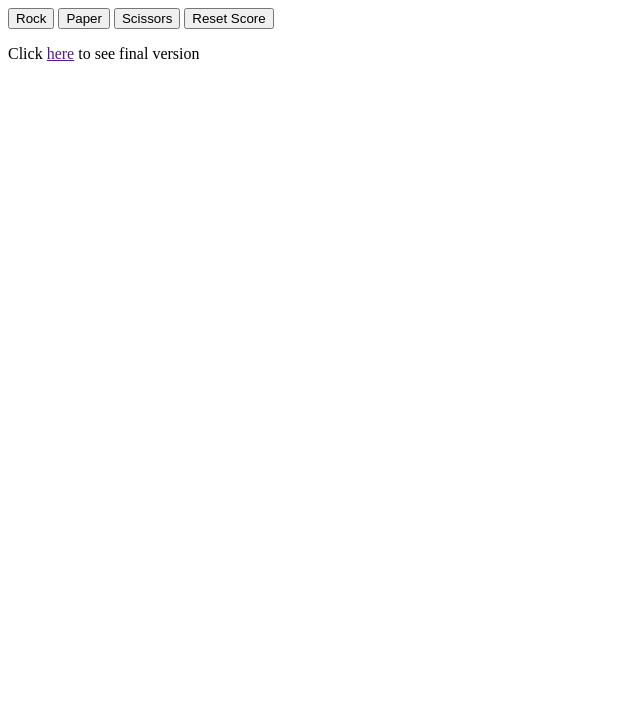
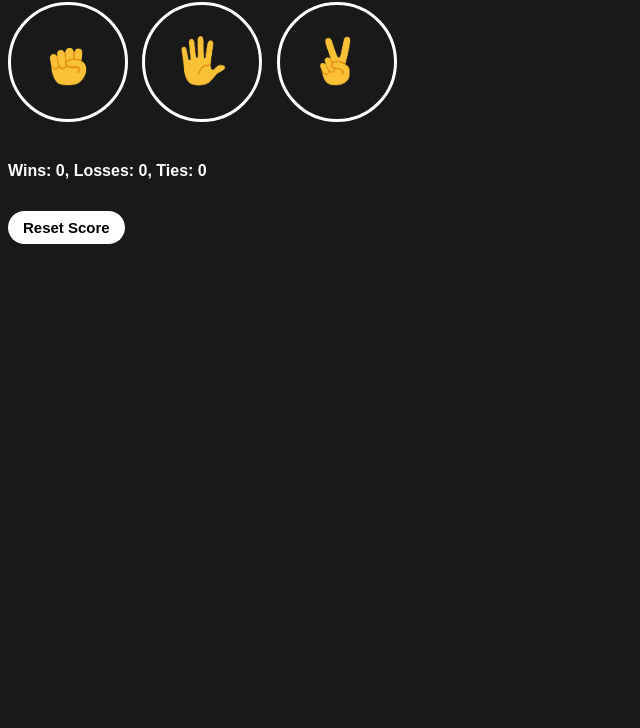
Before and after one commit to Juanchaka/JS-Projects, a plain HTML site: page JSproj/RPSProj/RPS-index.html in a window 1280 px wide. Shown: the part 72-800 px from the top of the page, without its empty margins (0-640 px from the left). Drawn offline with Linux system fonts and the light colour scheme.

Commit message:
Added css and imgs to finalize proj

```diff
--- a/JSproj/RPSProj/RPS-index.html
+++ b/JSproj/RPSProj/RPS-index.html
@@ -5,14 +5,21 @@
         <link rel="stylesheet" href="RPS-style.css">
     </head>
     <body>
-        <h1>Rock Paper Scissors</h1>
-        <button onclick="pickRock()">Rock</button>
-        <button onclick="pickPaper()">Paper</button>
-        <button onclick="pickScissors()">Scissors</button>
-        <button onclick="resetScore()">Reset Score</button>
+        <h1 class="title">Rock Paper Scissors</h1>
+        <button onclick="pickRock()" class="icon-btn"><img src="RPSImages/rock-emoji.png" class ="icons"></button>
+
+        <button onclick="pickPaper()" class="icon-btn"><img src="RPSImages/paper-emoji.png" class ="icons"></button>
+
+        <button onclick="pickScissors()" class="icon-btn"><img src="RPSImages/scissors-emoji.png" class ="icons"></button>
+
+        <p class="results resultsText"></p>
+        <p class="move moveText"></p>
+
+        <p class="score scoreText"></p>
+        <button onclick="resetScore()"class="reset-btn">Reset Score</button>
 
 
-        <p> Click <a href="">here</a> to see final version </p>
+        <!-- <p> Click <a href="">here</a> to see final version </p> -->
 
 
     <script src="RPS.js"></script>
--- a/JSproj/RPSProj/RPS-style.css
+++ b/JSproj/RPSProj/RPS-style.css
@@ -0,0 +1,51 @@
+body {
+    background-color: rgb(25, 25, 25);
+    color: white;
+    font-family: Arial, Helvetica, sans-serif;
+}
+
+.title {
+    font-size: 30px;
+    font-weight: bold;
+}
+
+.icons {
+    height: 50px;
+}
+
+.icon-btn {
+    background-color: transparent;
+    border: 3px solid white;
+    width: 120px;
+    height: 120px;
+    border-radius: 100%;
+    margin-right: 10px;
+    cursor: pointer;
+}
+
+.resultsText {
+    font-size: 25px;
+    font-weight: bold;
+    margin-top: 30px;
+}
+
+.moveText {
+    font-size: 25px;
+    font-weight: bold;
+}
+
+.scoreText {
+    margin-top: 40px;
+    font-weight: bold;
+}
+
+.reset-btn {
+    background-color: white;
+    border: none;
+    border-radius: 50px;
+    font-size: 15px;
+    font-weight: bold;
+    padding: 8px 15px;
+    margin-top: 15px;
+    cursor: pointer;
+}
--- a/JSproj/RPSProj/RPS.js
+++ b/JSproj/RPSProj/RPS.js
@@ -3,6 +3,12 @@ let score = JSON.parse(localStorage.getItem('score')) || {
     losses: 0,
     ties: 0
 };
+
+showScore = () => {
+    return document.querySelector(".score").innerHTML = `Wins: ${score.wins}, Losses: ${score.losses}, Ties: ${score.ties}`;
+};
+
+document.querySelector(".score").innerHTML = showScore();
 
 computerMove = () => {
     const randomizer = Math.random();
@@ -61,7 +67,15 @@ playGame = (playerMove) => {
 
     localStorage.setItem("score", JSON.stringify(score));
 
-    console.log(`You picked ${playerMove}. The computer picked ${compChoice}. ${result}\nWins: ${score.wins}, Losses: ${score.losses}, Ties: ${score.ties}`);
+    document.querySelector(".results").innerHTML = result;
+
+    document.querySelector(".move").innerHTML = `You picked <img src="RPSImages/${playerMove}-emoji.png" class ="icons"></button> The computer picked <img src="RPSImages/${compChoice}-emoji.png" class ="icons"></button>`;
+
+    // ${playerMove}. The computer picked ${compChoice}.
+
+    showScore();
+
+    // console.log(`You picked <img src="RPSImages/${playerMove}-emoji.png" class ="icons"></button>. The computer picked <img src="RPSImages/${compChoice}-emoji.png" class ="icons"></button>. ${result}\nWins: ${score.wins}, Losses: ${score.losses}, Ties: ${score.ties}`);
 };
 
 pickRock = () => {
@@ -81,4 +95,5 @@ resetScore = () => {
     score.losses = 0;
     score.ties = 0;
     localStorage.removeItem('score');
+    showScore();
 };
```
Also changed, not shown: JSproj/RPSProj/RPSImages/paper-emoji.png (added), JSproj/RPSProj/RPSImages/rock-emoji.png (added), JSproj/RPSProj/RPSImages/scissors-emoji.png (added).
